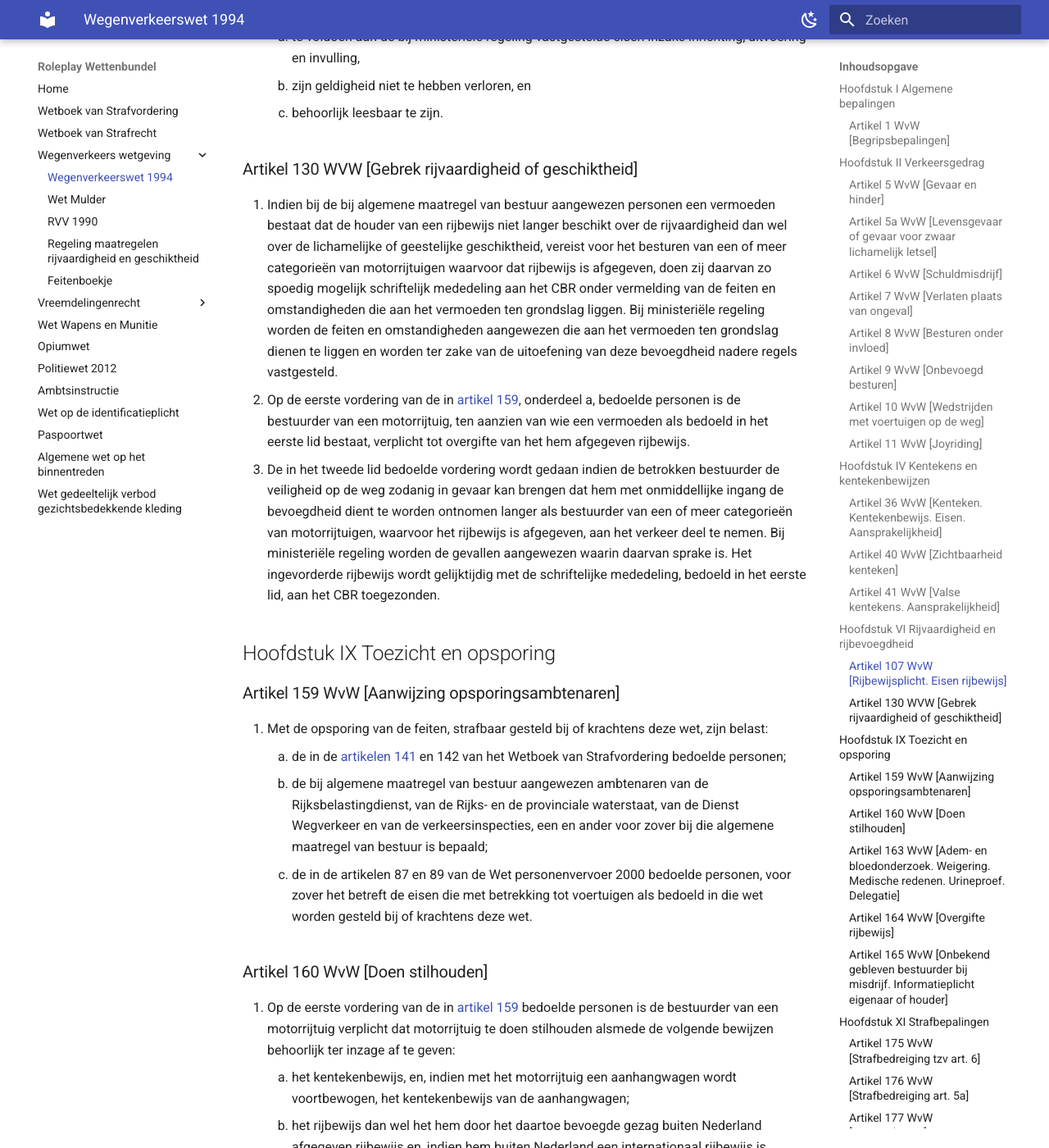
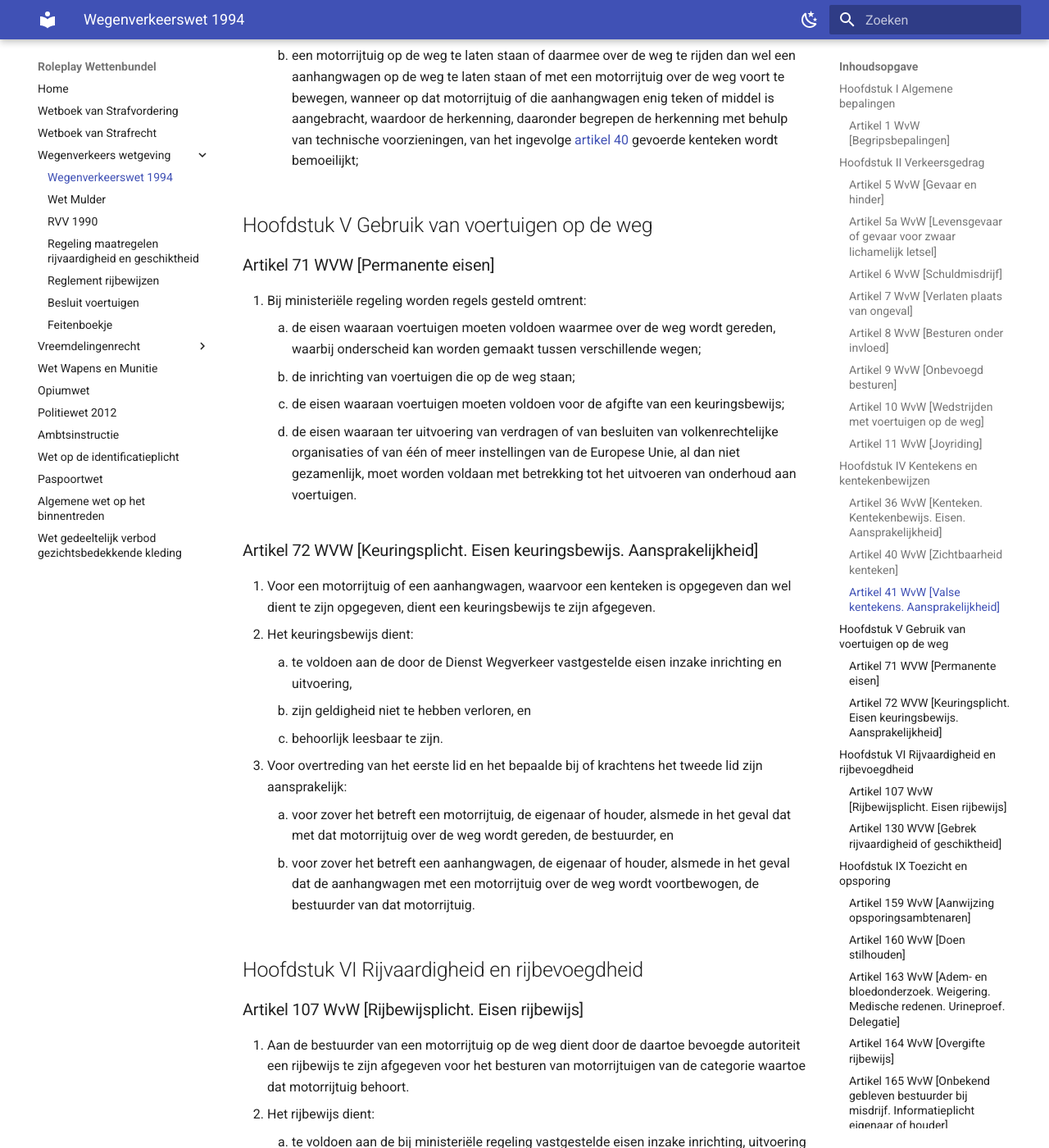
Before and after one commit to EnriqueFernandez20/FutureRP-Wettenbundel, an MkDocs documentation site: the page built from docs/wegenverkeerswet/wegenverkeerswet-1994.md, in a window 1280 px wide and 1400 px high, scrolled down 5254 px. Shown: the whole window at 82% size. Built offline with MkDocs 1.6.1 and Material for MkDocs 9.7.7, drawn with Linux system fonts in a browser that asks for light colours; some of the changed text lies outside the part shown.

Commit message:
BV, RR en WVW

```diff
--- a/docs/wegenverkeerswet/wegenverkeerswet-1994.md
+++ b/docs/wegenverkeerswet/wegenverkeerswet-1994.md
@@ -9,9 +9,15 @@
     2. wegen: alle voor het openbaar verkeer openstaande wegen of paden met inbegrip van de daarin liggende bruggen en duikers en de tot die wegen behorende paden en bermen of zijkanten;
     3. motorrijtuigen: alle voertuigen, bestemd om anders dan langs spoorstaven te worden voortbewogen uitsluitend of mede door een mechanische kracht, op of aan het voertuig zelf aanwezig dan wel door elektrische tractie met stroomtoevoer van elders, met uitzondering van fietsen met trapondersteuning;
     4. aanhangwagen: voertuig dat kennelijk is bestemd om te worden voortbewogen door een motorrijtuig. In het bepaalde krachtens deze wet kan onder aanhangwagen tevens worden verstaan een voertuig dat door een ander voertuig wordt voortbewogen of kennelijk is bestemd om door een ander voertuig te worden voortbewogen;
-    5. kenteken: kenteken als bedoeld in [artikel 36](#artikel-36-wvw-kenteken-kentekenbewijs-eisen-aansprakelijkheid) of artikel 37, derde lid;
-    6. kentekenbewijs: kentekenbewijs als bedoeld in [artikel 36](#artikel-36-wvw-kenteken-kentekenbewijs-eisen-aansprakelijkheid) dan wel een kentekenbewijs, afgegeven ter zake van de opgave van een kenteken als bedoeld in artikel 37, derde lid;
-    7. rijbewijs: rijbewijs, bedoeld in [artikel 107](#artikel-107-wvw-rijbewijsplicht-eisen-rijbewijs);
+    5. bromfiets:
+        1. motorrijtuig op twee wielen, met een door de constructie bepaalde maximumsnelheid van niet meer dan 45 km/h, uitgerust met een verbrandingsmotor met een cilinderinhoud van niet meer dan 50 cm3 of een elektromotor met een nominaal continu maximumvermogen van niet meer dan 4 kW, niet zijnde een gehandicaptenvoertuig of een motorrijtuig als bedoeld in subonderdeel d;
+        2. motorrijtuig op drie wielen, met een door de constructie bepaalde maximumsnelheid van niet meer dan 45 km/h, niet zijnde een gehandicaptenvoertuig of een motorrijtuig als bedoeld in subonderdeel d, uitgerust met:
+            1. een motor met elektrische ontsteking met een cilinderinhoud van niet meer dan 50 cm3,
+            2. een motor met inwendige verbranding en een netto maximumvermogen van niet meer dan 4 kW voor andere dan onder 1° genoemde motoren, of
+            3. een elektromotor met een nominaal continu maximumvermogen van niet meer dan 4 kW; dan wel
+    6. kenteken: kenteken als bedoeld in [artikel 36](#artikel-36-wvw-kenteken-kentekenbewijs-eisen-aansprakelijkheid) of artikel 37, derde lid;
+    7. kentekenbewijs: kentekenbewijs als bedoeld in [artikel 36](#artikel-36-wvw-kenteken-kentekenbewijs-eisen-aansprakelijkheid) dan wel een kentekenbewijs, afgegeven ter zake van de opgave van een kenteken als bedoeld in artikel 37, derde lid;
+    8. rijbewijs: rijbewijs, bedoeld in [artikel 107](#artikel-107-wvw-rijbewijsplicht-eisen-rijbewijs);
 
 ## Hoofdstuk II Verkeersgedrag
 
@@ -98,6 +104,27 @@
 1. Het is verboden:
     1. op een motorrijtuig of een aanhangwagen enig teken of middel aan te brengen of te doen aanbrengen met het oogmerk de herkenning, daaronder begrepen de herkenning met behulp van technische voorzieningen, van het ingevolge [artikel 40](#artikel-40-wvw-zichtbaarheid-kenteken) gevoerde kenteken te bemoeilijken;
     2. een motorrijtuig op de weg te laten staan of daarmee over de weg te rijden dan wel een aanhangwagen op de weg te laten staan of met een motorrijtuig over de weg voort te bewegen, wanneer op dat motorrijtuig of die aanhangwagen enig teken of middel is aangebracht, waardoor de herkenning, daaronder begrepen de herkenning met behulp van technische voorzieningen, van het ingevolge [artikel 40](#artikel-40-wvw-zichtbaarheid-kenteken) gevoerde kenteken wordt bemoeilijkt;
+
+## Hoofdstuk V Gebruik van voertuigen op de weg
+
+### Artikel 71 WVW [Permanente eisen]
+
+1. Bij ministeriële regeling worden regels gesteld omtrent:
+    1. de eisen waaraan voertuigen moeten voldoen waarmee over de weg wordt gereden, waarbij onderscheid kan worden gemaakt tussen verschillende wegen;
+    2. de inrichting van voertuigen die op de weg staan;
+    3. de eisen waaraan voertuigen moeten voldoen voor de afgifte van een keuringsbewijs;
+    4. de eisen waaraan ter uitvoering van verdragen of van besluiten van volkenrechtelijke organisaties of van één of meer instellingen van de Europese Unie, al dan niet gezamenlijk, moet worden voldaan met betrekking tot het uitvoeren van onderhoud aan voertuigen.
+
+### Artikel 72 WVW [Keuringsplicht. Eisen keuringsbewijs. Aansprakelijkheid]
+
+1. Voor een motorrijtuig of een aanhangwagen, waarvoor een kenteken is opgegeven dan wel dient te zijn opgegeven, dient een keuringsbewijs te zijn afgegeven.
+2. Het keuringsbewijs dient:
+    1. te voldoen aan de door de Dienst Wegverkeer vastgestelde eisen inzake inrichting en uitvoering,
+    2. zijn geldigheid niet te hebben verloren, en
+    3. behoorlijk leesbaar te zijn.
+3. Voor overtreding van het eerste lid en het bepaalde bij of krachtens het tweede lid zijn aansprakelijk:
+    1. voor zover het betreft een motorrijtuig, de eigenaar of houder, alsmede in het geval dat met dat motorrijtuig over de weg wordt gereden, de bestuurder, en
+    2. voor zover het betreft een aanhangwagen, de eigenaar of houder, alsmede in het geval dat de aanhangwagen met een motorrijtuig over de weg wordt voortbewogen, de bestuurder van dat motorrijtuig.
 
 ## Hoofdstuk VI Rijvaardigheid en rijbevoegdheid
 
--- a/mkdocs.yml
+++ b/mkdocs.yml
@@ -31,6 +31,8 @@
     - Wet Mulder: 'wegenverkeerswet/wet-mulder.md'
     - RVV 1990: 'wegenverkeerswet/rvv-1990.md'
     - Regeling maatregelen rijvaardigheid en geschiktheid: 'wegenverkeerswet/regeling-maatregelen-rijvaardigheid-en-geschiktheid.md'
+    - Reglement rijbewijzen: 'wegenverkeerswet/reglement-rijbewijzen.md'
+    - Besluit voertuigen: 'wegenverkeerswet/besluit-voertuigen.md'
     - Feitenboekje: 'wegenverkeerswet/feitenboekje.md'
   - Vreemdelingenrecht:
     - Vreemdelingenwet 2000: 'vreemdelingenrecht/vreemdelingenwet.md'
```
Also changed, not shown: docs/wegenverkeerswet/besluit-voertuigen.md (added, +36 -0 lines), docs/wegenverkeerswet/reglement-rijbewijzen.md (added, +16 -0 lines).
